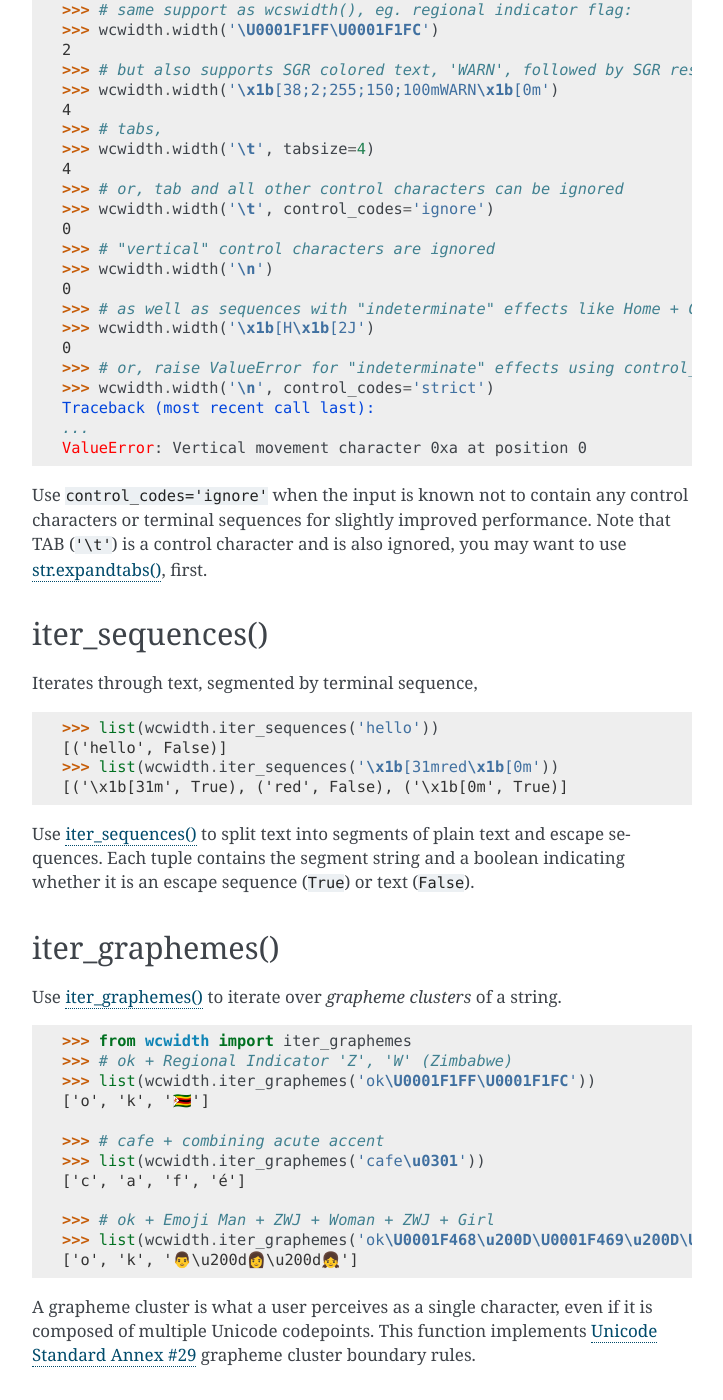
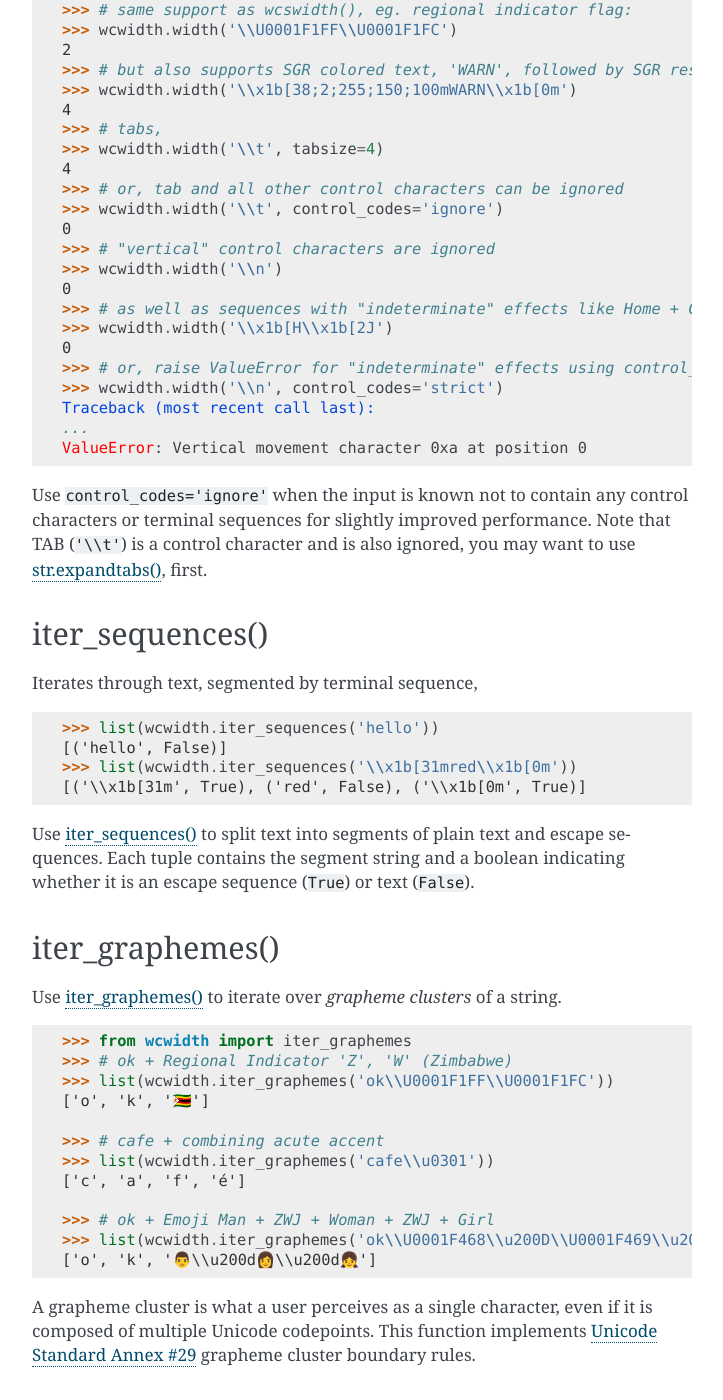
Before and after one commit to jquast/wcwidth, a Sphinx documentation site: the page built from docs/intro.rst, in a window 1280 px wide and 1400 px high, scrolled down 2520 px. Shown: the whole window, without its empty margins (388-1111 px from the left). Built offline with Sphinx 7.4.7, drawn with Linux system fonts in a browser that asks for light colours; some of the changed text lies outside the part shown.

```diff
--- a/docs/intro.rst
+++ b/docs/intro.rst
@@ -82,7 +82,7 @@ Measures width of a single codepoint,
 .. code-block:: python
 
     >>> # '♀' narrow emoji
-    >>> wcwidth.wcwidth('\u2640')
+    >>> wcwidth.wcwidth('\\u2640')
     1
 
 Use function `wcwidth()`_ to determine the length of a *single unicode character*.
@@ -114,31 +114,31 @@ Measures width of a string, with improved handling of ``control_codes``
 .. code-block:: python
 
     >>> # same support as wcswidth(), eg. regional indicator flag:
-    >>> wcwidth.width('\U0001F1FF\U0001F1FC')
+    >>> wcwidth.width('\\U0001F1FF\\U0001F1FC')
     2
     >>> # but also supports SGR colored text, 'WARN', followed by SGR reset
-    >>> wcwidth.width('\x1b[38;2;255;150;100mWARN\x1b[0m')
+    >>> wcwidth.width('\\x1b[38;2;255;150;100mWARN\\x1b[0m')
     4
     >>> # tabs,
-    >>> wcwidth.width('\t', tabsize=4)
+    >>> wcwidth.width('\\t', tabsize=4)
     4
     >>> # or, tab and all other control characters can be ignored
-    >>> wcwidth.width('\t', control_codes='ignore')
+    >>> wcwidth.width('\\t', control_codes='ignore')
     0
     >>> # "vertical" control characters are ignored
-    >>> wcwidth.width('\n')
+    >>> wcwidth.width('\\n')
     0
     >>> # as well as sequences with "indeterminate" effects like Home + Clear
-    >>> wcwidth.width('\x1b[H\x1b[2J')
+    >>> wcwidth.width('\\x1b[H\\x1b[2J')
     0
     >>> # or, raise ValueError for "indeterminate" effects using control_codes='strict'
-    >>> wcwidth.width('\n', control_codes='strict')
+    >>> wcwidth.width('\\n', control_codes='strict')
     Traceback (most recent call last):
     ...
     ValueError: Vertical movement character 0xa at position 0
 
 Use ``control_codes='ignore'`` when the input is known not to contain any control characters or
-terminal sequences for slightly improved performance. Note that TAB (``'\t'``) is a control
+terminal sequences for slightly improved performance. Note that TAB (``'\\t'``) is a control
 character and is also ignored, you may want to use `str.expandtabs()`_, first.
 
 iter_sequences()
@@ -150,8 +150,8 @@ Iterates through text, segmented by terminal sequence,
 
     >>> list(wcwidth.iter_sequences('hello'))
     [('hello', False)]
-    >>> list(wcwidth.iter_sequences('\x1b[31mred\x1b[0m'))
-    [('\x1b[31m', True), ('red', False), ('\x1b[0m', True)]
+    >>> list(wcwidth.iter_sequences('\\x1b[31mred\\x1b[0m'))
+    [('\\x1b[31m', True), ('red', False), ('\\x1b[0m', True)]
 
 Use `iter_sequences()`_ to split text into segments of plain text and escape sequences. Each tuple
 contains the segment string and a boolean indicating whether it is an escape sequence (``True``) or
@@ -166,16 +166,16 @@ Use `iter_graphemes()`_ to iterate over *grapheme clusters* of a string.
 
     >>> from wcwidth import iter_graphemes
     >>> # ok + Regional Indicator 'Z', 'W' (Zimbabwe)
-    >>> list(wcwidth.iter_graphemes('ok\U0001F1FF\U0001F1FC'))
+    >>> list(wcwidth.iter_graphemes('ok\\U0001F1FF\\U0001F1FC'))
     ['o', 'k', '🇿🇼']
 
     >>> # cafe + combining acute accent
-    >>> list(wcwidth.iter_graphemes('cafe\u0301'))
+    >>> list(wcwidth.iter_graphemes('cafe\\u0301'))
     ['c', 'a', 'f', 'é']
 
     >>> # ok + Emoji Man + ZWJ + Woman + ZWJ + Girl
-    >>> list(wcwidth.iter_graphemes('ok\U0001F468\u200D\U0001F469\u200D\U0001F467'))
-    ['o', 'k', '👨\u200d👩\u200d👧']
+    >>> list(wcwidth.iter_graphemes('ok\\U0001F468\\u200D\\U0001F469\\u200D\\U0001F467'))
+    ['o', 'k', '👨\\u200d👩\\u200d👧']
 
 A grapheme cluster is what a user perceives as a single character, even if it is composed of
 multiple Unicode codepoints. This function implements `Unicode Standard Annex #29`_ grapheme cluster
@@ -212,9 +212,9 @@ Use `center()`_ as replacement of `str.center()`_:
 
 .. code-block:: python
 
-    >>> 'cafe\u0301'.center(6, '*')             # don't do this
+    >>> 'cafe\\u0301'.center(6, '*')             # don't do this
     'café*'
-    >>> wcwidth.center('cafe\u0301', 6, '*')
+    >>> wcwidth.center('cafe\\u0301', 6, '*')
     '*café*'                                    # do this!
 
 wrap()
@@ -235,8 +235,8 @@ clusters, and wide characters to a given display width.
     ['コン', 'ニチ', 'ハ']
 
     >>> # Text with ANSI color sequences
-    >>> wrap('\x1b[31mhello world\x1b[0m', 5)
-    ['\x1b[31mhello', 'world\x1b[0m']
+    >>> wrap('\\x1b[31mhello world\\x1b[0m', 5)
+    ['\\x1b[31mhello', 'world\\x1b[0m']
 
 clip()
 ------
@@ -253,8 +253,8 @@ Use `clip()`_ to extract a substring by column positions, preserving terminal se
     '.文.'
 
     >>> # *ALL* Terminal sequences are preserved
-    >>> clip('\x1b[31m中文\x1b[0m', 0, 3)
-    '\x1b[31m中 \x1b[0m'
+    >>> clip('\\x1b[31m中文\\x1b[0m', 0, 3)
+    '\\x1b[31m中 \\x1b[0m'
 
 strip_sequences()
 -----------------
@@ -264,7 +264,7 @@ Use `strip_sequences()`_ to remove all terminal escape sequences from text.
 .. code-block:: python
 
     >>> from wcwidth import strip_sequences
-    >>> strip_sequences('\x1b[31mred\x1b[0m')
+    >>> strip_sequences('\\x1b[31mred\\x1b[0m')
     'red'
 
 .. _ambiguous_width:
@@ -283,9 +283,9 @@ terminal is configured to display ambiguous characters as double-width, pass ``a
 .. code-block:: python
 
     >>> # CIRCLED DIGIT ONE - ambiguous width
-    >>> wcwidth.width('\u2460')
+    >>> wcwidth.width('\\u2460')
     1
-    >>> wcwidth.width('\u2460', ambiguous_width=2)
+    >>> wcwidth.width('\\u2460', ambiguous_width=2)
     2
 
 The ``ambiguous_width`` parameter is available on all width-measuring functions: `wcwidth()`_,
@@ -309,7 +309,7 @@ it is attached to a terminal and timeout, and then fallback to the preferred loc
     >>> # Define a new 'width' function with this argument
     >>> awidth = functools.partial(wcwidth.width, ambiguous_width=ambiguous_width)
     >>> # result depends on attached terminal mode
-    >>> awidth('\u2460')
+    >>> awidth('\\u2460')
     1
 
 ==========
```
Also changed, not shown: other parts of docs/intro.rst (+4 -1 lines), 4 other files.
